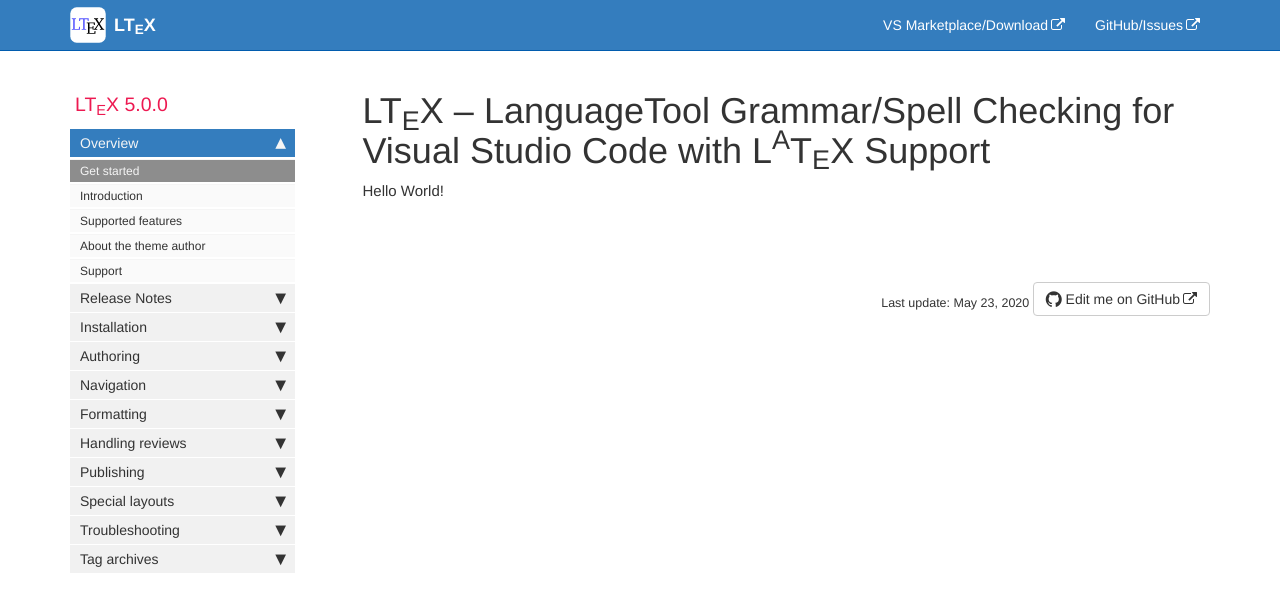
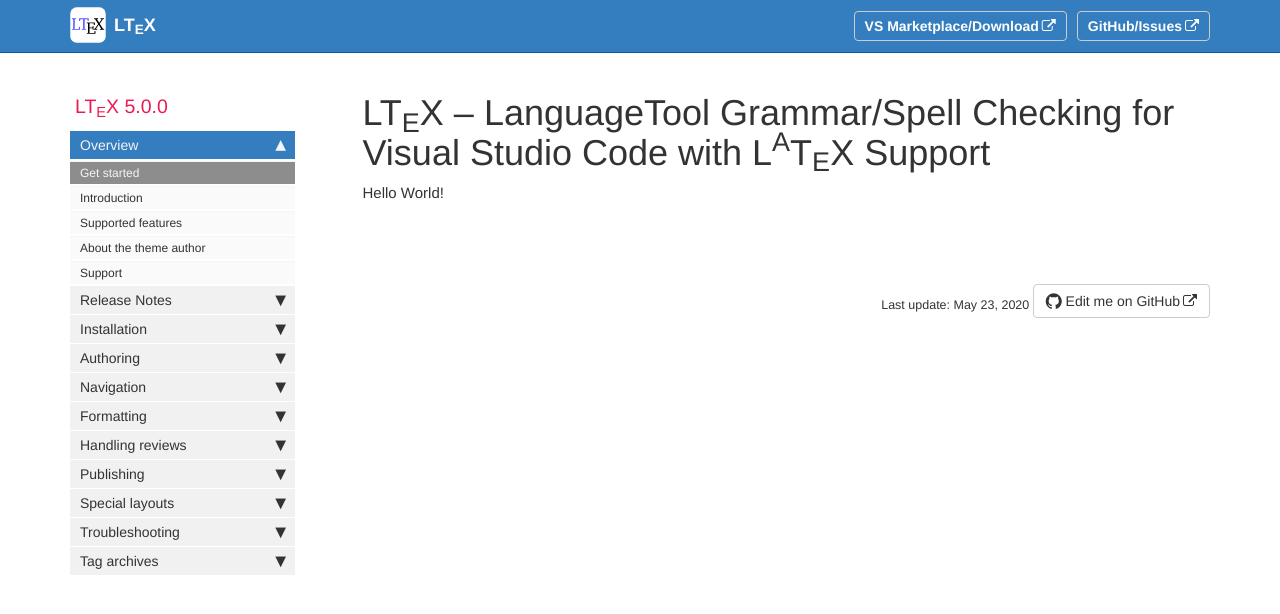
Before and after one commit to valentjn/vscode-ltex, a Jekyll site: the page built from pages/index.md, in a window 1280 px wide. Shown: the top 614 px of the page. Built offline with Jekyll 4.4.1, drawn with Linux system fonts in a browser that asks for light colours; comment, search, counter and statistics services are not loaded.

Commit message:
Put links in topnav in buttons

```diff
--- a/_includes/topnav.html
+++ b/_includes/topnav.html
@@ -24,7 +24,7 @@
                 {% for entry in topnav.topnav %}
                 {% for item in entry.items %}
                 {% if item.external_url %}
-                <li><a href="{{item.external_url}}" target="_blank" rel="noopener">{{item.title}}</a></li>
+                <li><a class="btn btn-default" href="{{item.external_url}}" target="_blank" rel="noopener">{{item.title}}</a></li>
                 {% elsif page.url contains item.url %}
                 <li class="active"><a href="{{item.url | remove: "/"}}">{{item.title}}</a></li>
                 {% else %}
--- a/css/vscode-customizations.css
+++ b/css/vscode-customizations.css
@@ -9,3 +9,6 @@
   height:2em;
   margin-right:0.2em;
 }
+
+/* links in topnav */
+.navbar-right .btn { font-weight:bold; }
```
